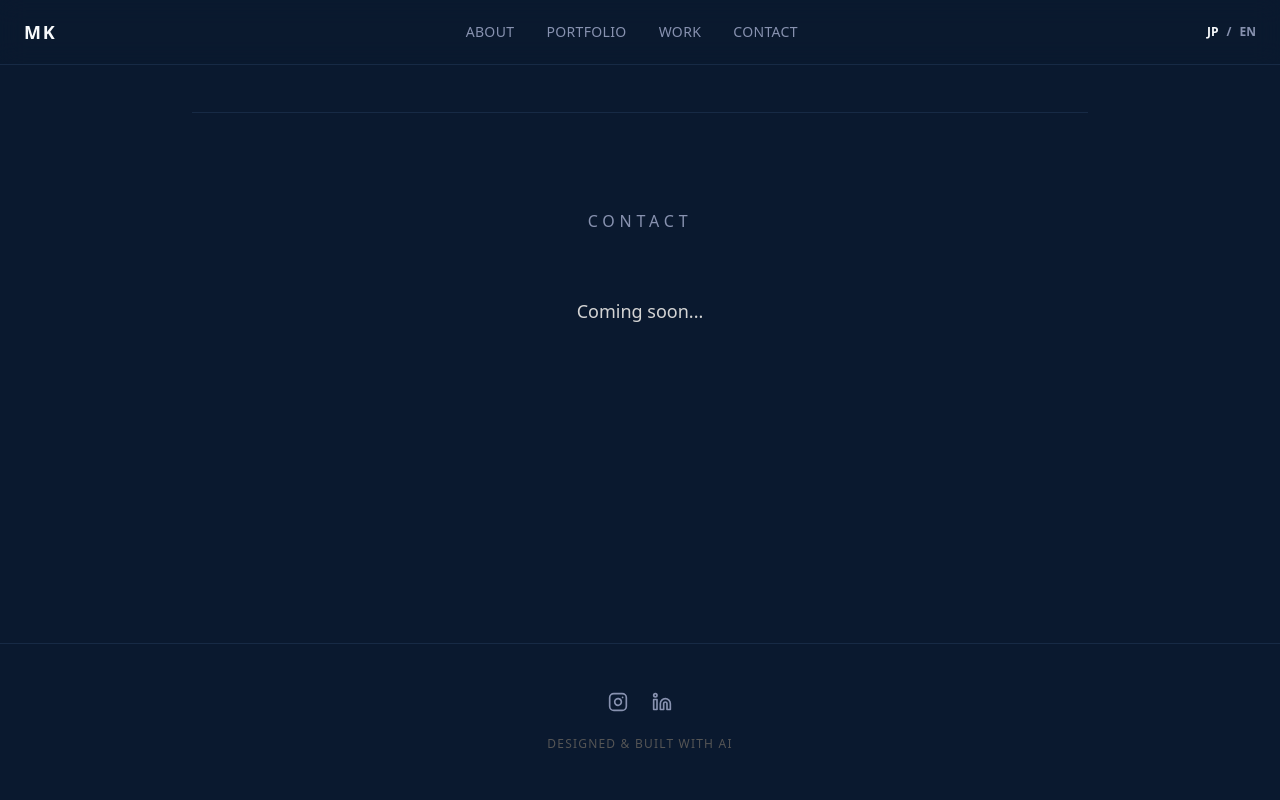
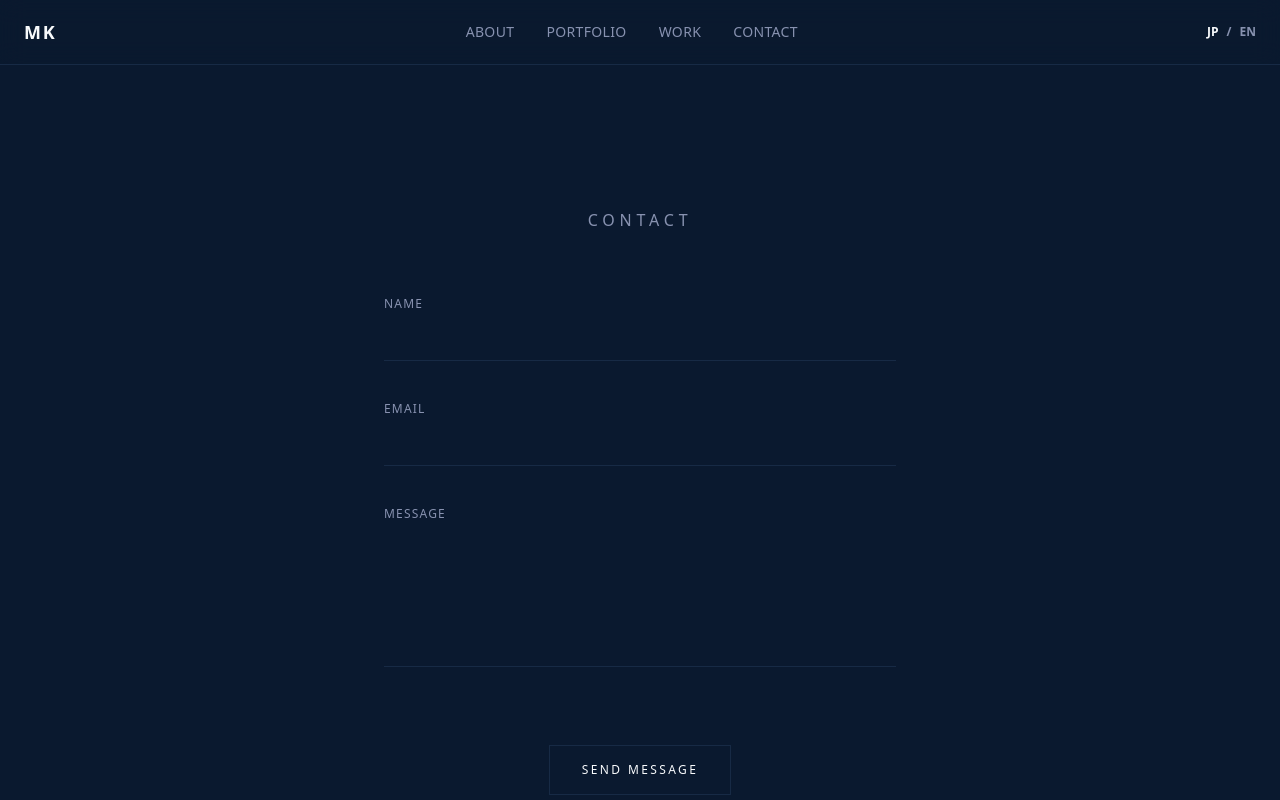
Before and after one commit to masakikono/masaki-portfolio, a Next.js app: page /contact in a window 1280 px wide. Shown: the top 800 px of the page. Built offline with nearby package versions, Linux system fonts and the light colour scheme.

Commit message:
feat: implement Web3Forms contact form

```diff
--- a/src/components/Contact.tsx
+++ b/src/components/Contact.tsx
@@ -1,18 +1,78 @@
 "use client";
 
-import React from "react";
+import React, { useState } from "react";
 import { useLanguage } from "@/context/LanguageContext";
 
 const Contact = () => {
   const { t } = useLanguage();
+  const [status, setStatus] = useState<"idle" | "submitting" | "success" | "error">("idle");
+
+  const handleSubmit = async (e: React.FormEvent<HTMLFormElement>) => {
+    e.preventDefault();
+    setStatus("submitting");
+
+    const formData = new FormData(e.currentTarget);
+    const data = Object.fromEntries(formData);
+
+    // Web3Formsの設定: ここにアクセスキーを入れます
+    data.access_key = "YOUR_ACCESS_KEY_HERE";
+
+    try {
+      const response = await fetch("https://api.web3forms.com/submit", {
+        method: "POST",
+        headers: {
+          "Content-Type": "application/json",
+          Accept: "application/json",
+        },
+        body: JSON.stringify(data),
+      });
+
+      if (response.status === 200) {
+        setStatus("success");
+      } else {
+        setStatus("error");
+      }
+    } catch (error) {
+      setStatus("error");
+    }
+  };
+
   return (
-    <section id="contact" className="py-24 px-6 max-w-4xl mx-auto flex flex-col items-center justify-center text-center border-t border-border mt-12">
+    <section id="contact" className="py-24 px-6 max-w-4xl mx-auto flex flex-col items-center justify-center text-center mt-12">
       <h2 className="text-sm md:text-base font-medium mb-16 tracking-[0.3em] uppercase text-muted">{t.contact.title}</h2>
 
-      <div className="space-y-12 text-base md:text-lg font-light leading-relaxed text-neutral-300 w-full">
-        <p>
-          {t.contact.content}
-        </p>
+      <div className="w-full max-w-lg">
+        {status === "success" ? (
+          <div className="p-8 border border-border bg-background rounded-sm text-foreground space-y-4">
+            <h3 className="text-lg tracking-widest uppercase">Thank you</h3>
+            <p className="font-light text-muted">メッセージが送信されました。確認次第、ご返信いたします。</p>
+          </div>
+        ) : (
+          <form onSubmit={handleSubmit} className="flex flex-col space-y-10 text-left">
+            <div>
+              <label htmlFor="name" className="block text-xs uppercase tracking-widest text-[#8892B0] mb-2">Name</label>
+              <input type="text" id="name" name="name" required className="w-full bg-transparent border-b border-[#172A45] py-2 text-foreground focus:outline-none focus:border-[#8892B0] transition-colors font-light" />
+            </div>
+            <div>
+              <label htmlFor="email" className="block text-xs uppercase tracking-widest text-[#8892B0] mb-2">Email</label>
+              <input type="email" id="email" name="email" required className="w-full bg-transparent border-b border-[#172A45] py-2 text-foreground focus:outline-none focus:border-[#8892B0] transition-colors font-light" />
+            </div>
+            <div>
+              <label htmlFor="message" className="block text-xs uppercase tracking-widest text-[#8892B0] mb-2">Message</label>
+              <textarea id="message" name="message" rows={5} required className="w-full bg-transparent border-b border-[#172A45] py-2 text-foreground focus:outline-none focus:border-[#8892B0] transition-colors font-light resize-none"></textarea>
+            </div>
+            <button
+              type="submit"
+              disabled={status === "submitting"}
+              className="mt-8 border border-[#172A45] px-8 py-4 text-xs uppercase tracking-[0.2em] font-medium hover:bg-foreground hover:text-background transition-all duration-300 disabled:opacity-50 mx-auto w-full md:w-auto"
+            >
+              {status === "submitting" ? "Sending..." : "Send Message"}
+            </button>
+            {status === "error" && (
+              <p className="text-red-500 text-xs mt-4 text-center">送信に失敗しました。時間をおいて再度お試しください。</p>
+            )}
+          </form>
+        )}
       </div>
     </section>
   );
```
